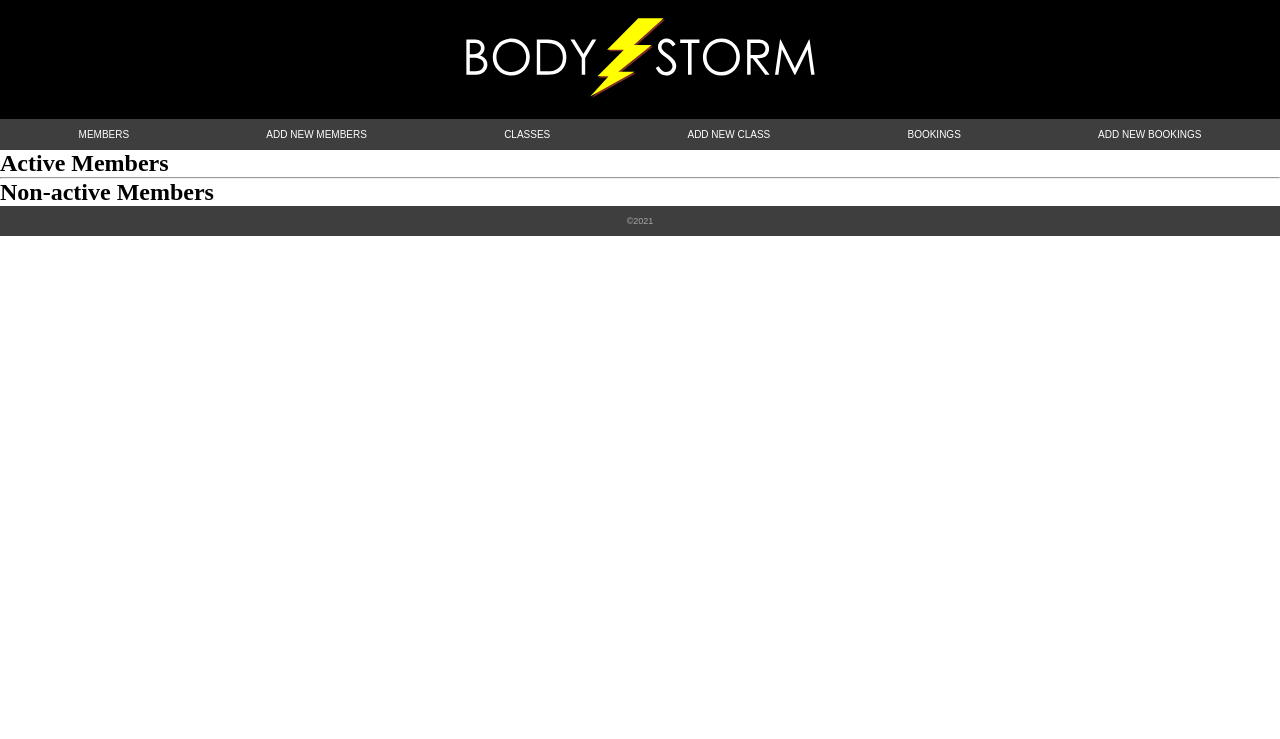
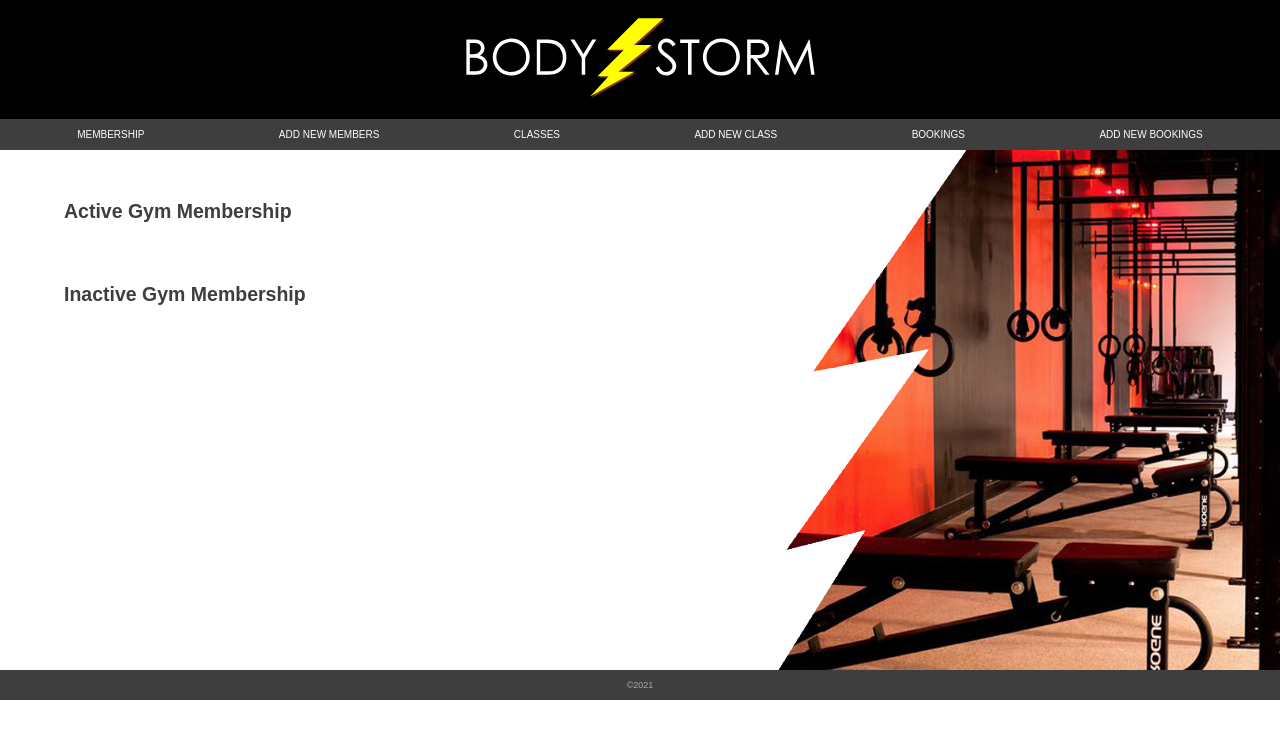
Before and after one commit to ColetteDufficy/solo_project_gym, a Flask app: page /members in a window 1280 px wide. Shown: the top 739 px of the page. Run offline with Flask 2, Linux system fonts and the light colour scheme; data that the repository does not hold is empty; some libraries are stand-ins or nearby versions.

Commit message:
working through css on parent pages

```diff
--- a/static/css/index.css
+++ b/static/css/index.css
@@ -1,5 +1,5 @@
 body {
-    background: url('/static/images/gym_1.jpg');
+  /* background: url('/static/images/gym_1.jpg'); */
     font-family: Arial, Helvetica, sans-serif;
     padding: 0px;
     margin: 0px;
--- a/static/css/style.css
+++ b/static/css/style.css
@@ -3,7 +3,7 @@
     box-sizing: border-box;
 }
 
-.img-container {
+.img-container-index {
     height: 65vh;
     background :url(../images/gym_1.jpg) no-repeat;
     background-size: cover;
@@ -14,15 +14,71 @@
     position: relative;
   }
 
-  .img-text p {
+  .img-container-members-index{
+    height: 65vh;
+    background :url(../images/gym_2_white.jpg) no-repeat;
+    background-size: contain;
+    background-position: right;
+    font-family: Arial, Helvetica, sans-serif;
+    padding: 0px;
+    margin: 0px;
+  }
+
+  .img-container-sessions-index{
+    height: 65vh;
+    background :url(../images/gym_3_white.jpg) no-repeat;
+    background-size: contain;
+    background-position: right;
+    font-family: Arial, Helvetica, sans-serif;
+    padding: 0px;
+    margin: 0px;
+  }
+
+  .img-container-bookings-index{
+    height: 65vh;
+    background :url(../images/gym_4_white.jpg) no-repeat;
+    background-size: contain;
+    background-position: right;
+    font-family: Arial, Helvetica, sans-serif;
+    padding: 0px;
+    margin: 0px;
+  }
+
+  .img-text-index p {
     color: yellow;
     position: absolute;
     width: 390px;
     font-size: x-large;
-    top: 40%;
+    top: 30%;
     left: 15%;
   }
 
+  .img-text-members-index  {
+    color: rgb(62, 62, 62);
+    position: absolute;
+    width: 390px;
+    font-size: small;
+    top: 25%;
+    left: 5%;
+  }
+
+  .img-text-sessions-index  {
+    color: rgb(62, 62, 62);
+    position: absolute;
+    width: 390px;
+    font-size: small;
+    top: 25%;
+    left: 5%;
+  }
+
+  .img-text-bookings-index  {
+    color: rgb(62, 62, 62);
+    position: absolute;
+    width: 390px;
+    font-size: small;
+    top: 25%;
+    left: 5%;
+  }
 
 
   .logo_banner{
--- a/templates/base.html
+++ b/templates/base.html
@@ -13,7 +13,7 @@
         </header>
         <nav>
             <ul class="list">
-                <li><a href="/members" target ="" title="Click to edit members details">MEMBERS</a></li>
+                <li><a href="/members" target ="" title="Click to edit members details">MEMBERSHIP</a></li>
                 <li><a href="/members/new" target ="" title="Click to add new member">ADD NEW MEMBERS</a></li>
                 <li><a href="/sessions" target ="" title="Click to edit class details">CLASSES</a></li>
                 <li><a href="/sessions/new" target ="" title="Click to add new class">ADD NEW CLASS</a></li>
--- a/templates/members/index.html
+++ b/templates/members/index.html
@@ -2,26 +2,32 @@
 
 {% block content %}
 
-<h2>Active Members </h2>
+<div class="img-container-members-index">
+    <div class="img-text-members-index">
+
+        <h2>Active Gym Membership</h2>
+        <br>
             {% for member in members %}
                 {% if member.active_member == True %}
- <p>{{member.first_name}} {{member.last_name}} is an active member of the gym.</p>
- <p><a href="/members/{{member.id}}/edit">Edit {{member.first_name}}'s details here</a></p>
+                <p>{{member.first_name}} {{member.last_name}}</p>
+                <p><a href="/members/{{member.id}}/edit">Edit {{member.first_name}}'s details</a></p>
+                <br>
                 {% endif %}
             {% endfor %}
+        <br>
+        <br>
+        <br>
 
-<hr>
-
-<h2>Non-active Members </h2>
-
+        <h2>Inactive Gym Membership </h2>
+        <br>
             {% for member in members %}
                 {% if member.active_member != True %}
-
- <p>{{member.first_name}} {{member.last_name}} is NOT an active member of the gym.</p>
- <p><a href="/members/{{member.id}}/edit">Edit {{member.first_name}}'s details here</a></p>
-
+                <p>{{member.first_name}} {{member.last_name}} does <b>NOT</b> have active membership.</p>
+                <p><a href="/members/{{member.id}}/edit">Edit {{member.first_name}}'s details</a></p>
+                <br>
                 {% endif %}
             {% endfor %}
-
+    </div>
+</div>
 
 {% endblock %}
```
Also changed, not shown: templates/bookings/index.html (+13 -11 lines), templates/index.html (+5 -3 lines), templates/sessions/index.html (+18 -9 lines), static/images/gym_2_white.jpg (added), static/images/gym_3_white.jpg (added), static/images/gym_4_white.jpg (added), static/images/gym_5_white.jpg (added), static/logo.svg (deleted), static/logo_small.svg (deleted), static/logo_small_black.svg (deleted). Lines whose indentation alone changed are shown as unchanged.
